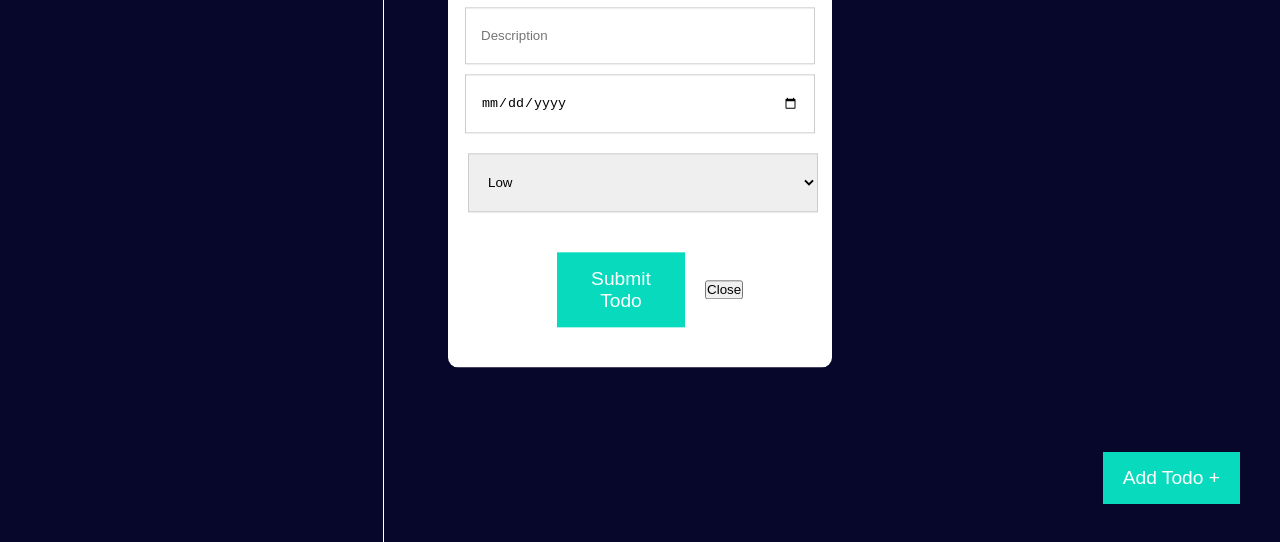
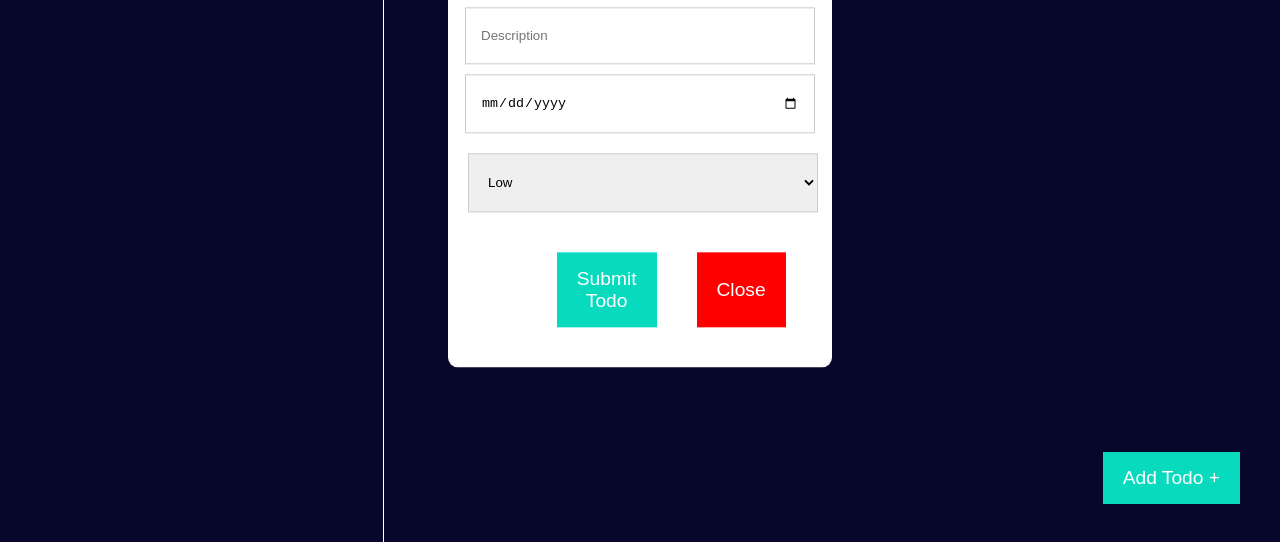
Before and after one commit to Thereshi-kakarot/Todo-List, a website built with webpack: page src/template.html in a window 1280 px wide. Both pictures are taken after a click on the button "Add Todo +". Shown: the part 256-798 px from the top of the page. Built offline with nearby package versions, Linux system fonts and the light colour scheme.

Commit message:
I have changed the todo close form button from using an ID into using a Class

```diff
--- a/src/template.html
+++ b/src/template.html
@@ -43,7 +43,7 @@
           </select>
           <div id="form-btns">
             <button type="button" id="submit-todo">Submit Todo</button>
-        <button type="button" id="close-todo-form">Close</button>
+        <button type="button" class="close-todo-form">Close</button>
           </div>
         </form>
 
```
